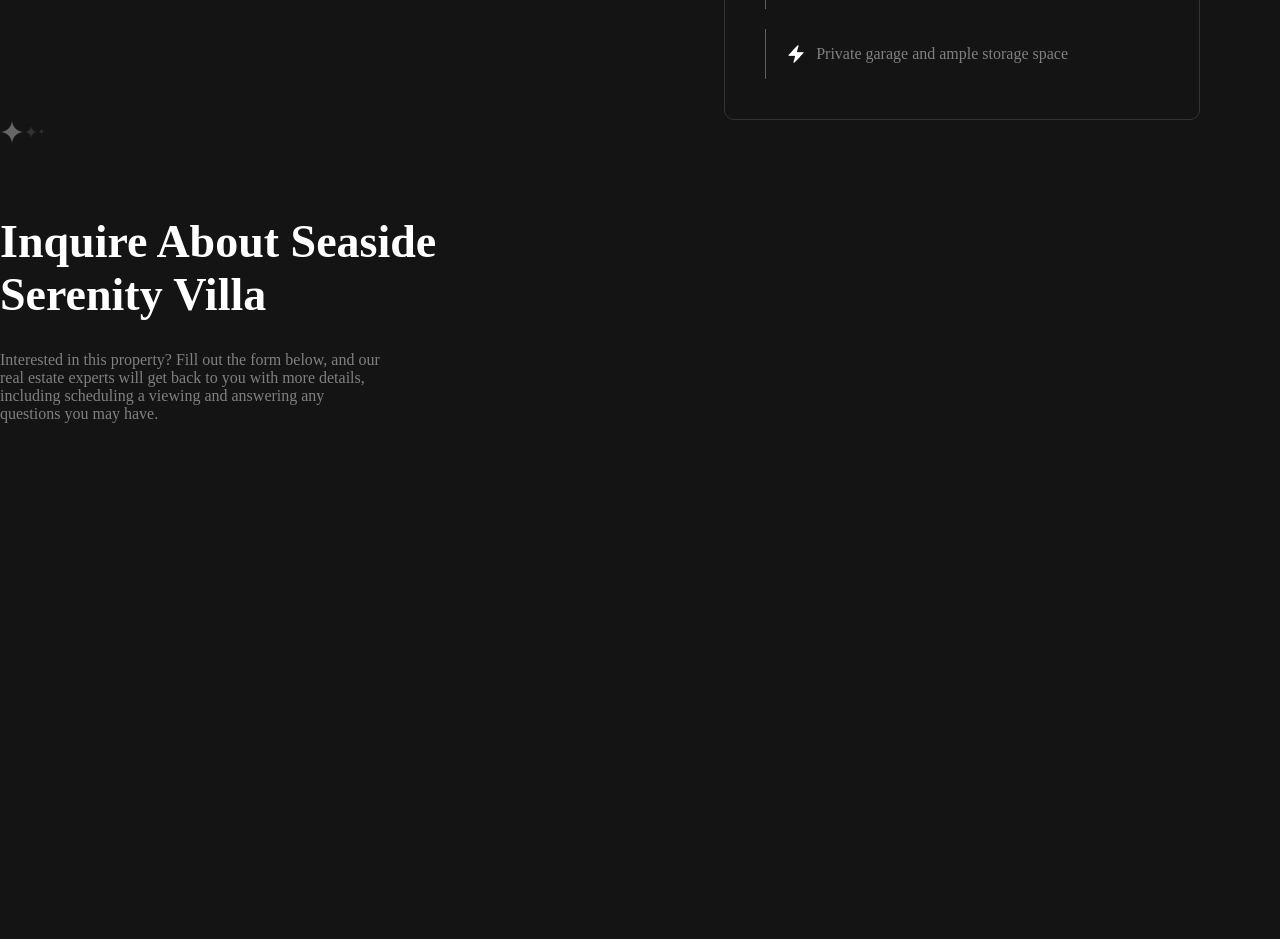
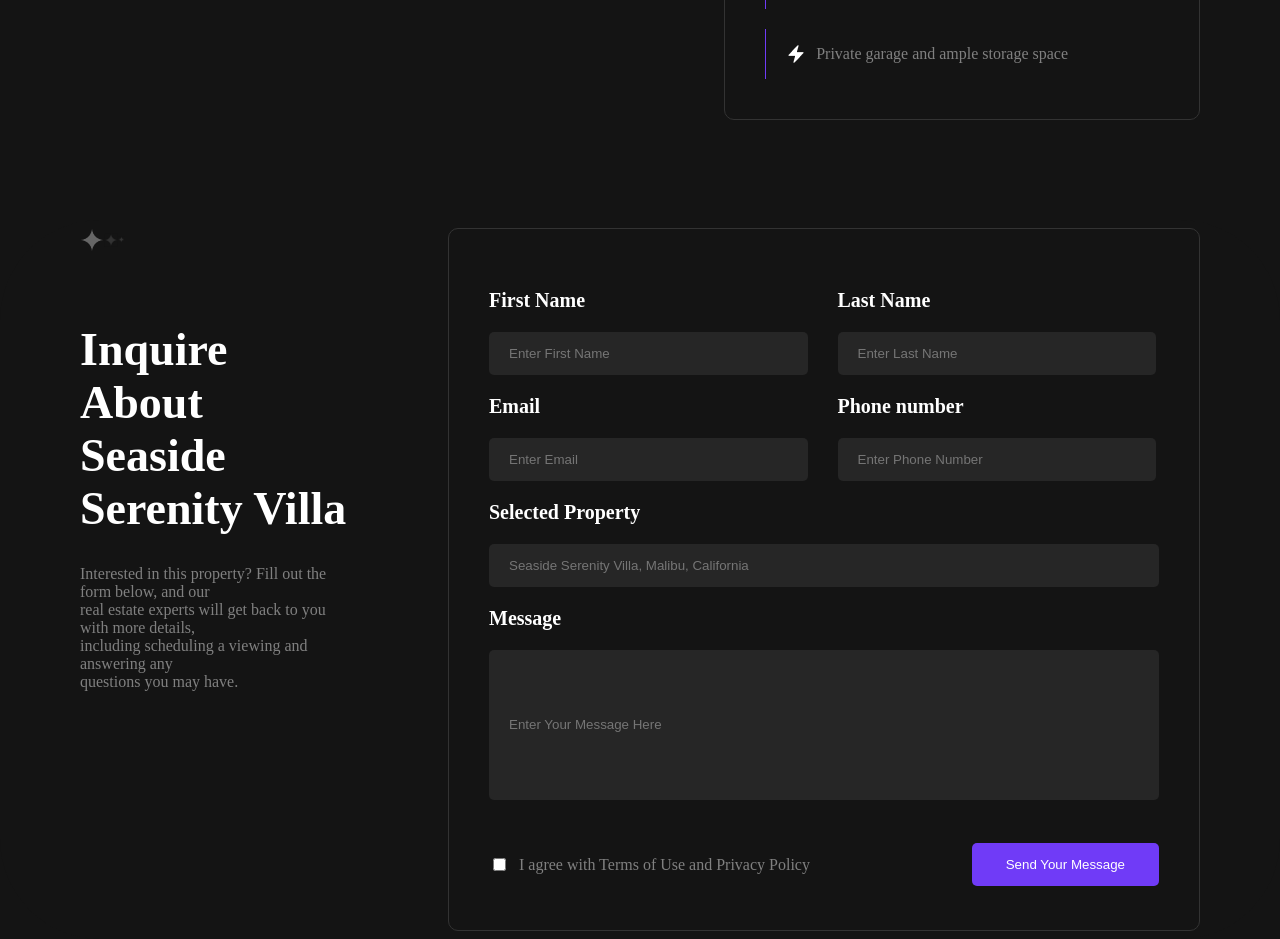
Before and after one commit to DeVTeJ10/Home-ly, a React (Vite) app: page /properties-page in a window 1280 px wide. Shown: the part 1520-2459 px from the top of the page. Before the commit the page ends 1959 px from the top, so only its background shows below. Built offline with nearby package versions, Linux system fonts and the light colour scheme.

Commit message:
inquire about seaside-component

```diff
--- a/src/pages/properties/propertiesPage.css
+++ b/src/pages/properties/propertiesPage.css
@@ -246,3 +246,103 @@
     /* padding-right: 80px; */
     /* border: 1px solid pink; */
 /* } */
+
+.toogood{
+    padding-left: 20px;
+    padding-right: 10px;
+    padding-top: 14px;
+    padding-bottom: 14px;
+    width: 288.5px;
+    background-color: #262626;
+    border: 0px;
+    border-radius: 5px;
+}
+
+.historygood{
+    /* display: flex; */
+    justify-content: space-between;
+    gap: 30px;
+    border: 1px solid #333333;
+    padding-left: 40px;
+    padding-right: 40px;
+    padding-top: 40px;
+    padding-bottom: 40px;
+    border-radius: 10px;
+}
+
+.starks{
+    margin-top: 100px;
+    display: flex;
+    gap: 90px;
+    padding-left: 80px;
+    padding-right: 80px;
+    background-color: #141414;
+    color: white;
+}
+
+.youaregoodguy{
+    display: block;
+}
+
+.inputs1{
+    display: flex;
+    gap: 30px;
+
+}
+.inputs2{
+    display: flex;
+    gap: 30px;
+}
+
+.toogoods{
+    width: 640px;
+    padding-left: 20px;
+    padding-right: 10px;
+    padding-top: 14px;
+    padding-bottom: 14px;
+    background-color: #262626;
+    border: 0px;
+    border-radius: 5px;
+}
+
+.toogoodss{
+    width: 640px;
+    height: 122px;
+    padding-left: 20px;
+    padding-right: 10px;
+    padding-top: 14px;
+    padding-bottom: 14px;
+    background-color: #262626;
+    border: 0px;
+    border-radius: 5px;
+}
+
+.wowz{
+    display: flex;
+    gap: 10px;
+    align-items: center;
+}
+
+.wowzers{
+    display: flex;
+    align-items: center;
+    justify-content: space-between;
+    margin-top: 40px;
+}
+
+.sendmessage{
+    padding-left: 34px;
+    padding-right: 34px;
+    padding-top: 14px;
+    padding-bottom: 14px;
+    color: white;
+    background-color: #703bf7;
+    border-radius: 5px;
+    border: 0px;
+}
+
+.checkboxess{
+    background-color: pink;
+    border: 0px;
+    outline: none;
+}
--- a/src/pages/properties/propertiesPage.jsx
+++ b/src/pages/properties/propertiesPage.jsx
@@ -149,7 +149,68 @@ function propertiesPage() {
           </div>
         </div>
       </div>
-      <Stark />
+
+      <div className="starks">
+        <Stark />
+        <div className="youaregoodguy">
+          <div className="historygood">
+            <div className="omoguygood">
+              <div className="inputs1">
+                <div>
+                  <h3>First Name</h3>
+                  <input
+                    placeholder="Enter First Name"
+                    className="toogood"
+                  ></input>
+                </div>
+                <div>
+                  <h3>Last Name</h3>
+                  <input
+                    placeholder="Enter Last Name"
+                    className="toogood"
+                  ></input>
+                </div>
+              </div>
+              <div className="inputs2">
+                <div>
+                  <h3>Email</h3>
+                  <input placeholder="Enter Email" className="toogood"></input>
+                </div>
+                <div>
+                  <h3>Phone number</h3>
+                  <input
+                    placeholder="Enter Phone Number"
+                    className="toogood"
+                  ></input>
+                </div>
+              </div>
+            </div>
+            <div className="selectmessages">
+              <div>
+                <h3>Selected Property</h3>
+                <input
+                  placeholder="Seaside Serenity Villa, Malibu, California"
+                  className="toogoods"
+                ></input>
+              </div>
+              <div>
+                <h3>Message</h3>
+                <input
+                  placeholder="Enter Your Message Here"
+                  className="toogoodss"
+                ></input>
+              </div>
+            </div>
+            <div className="wowzers">
+              <div className="wowz">
+                <input type="checkbox" width={24} height={24} className="checkboxess"></input>
+                <p>I agree with Terms of Use and Privacy Policy</p>
+              </div>
+              <button className="sendmessage">Send Your Message</button>
+            </div>
+          </div>
+        </div>
+      </div>
     </div>
   );
 }
```
